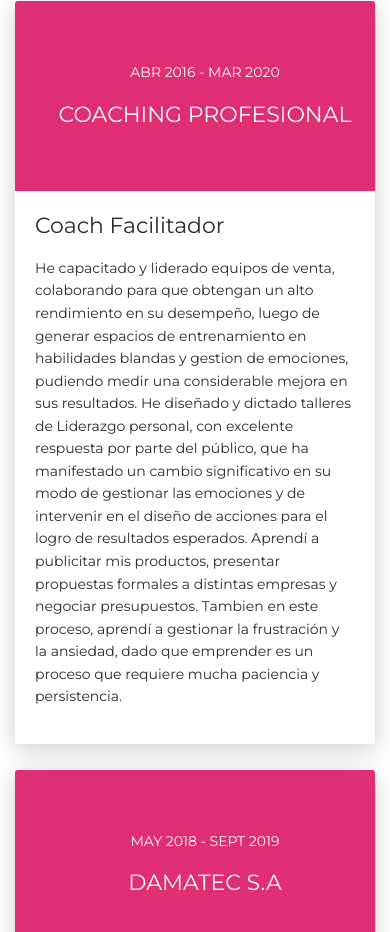
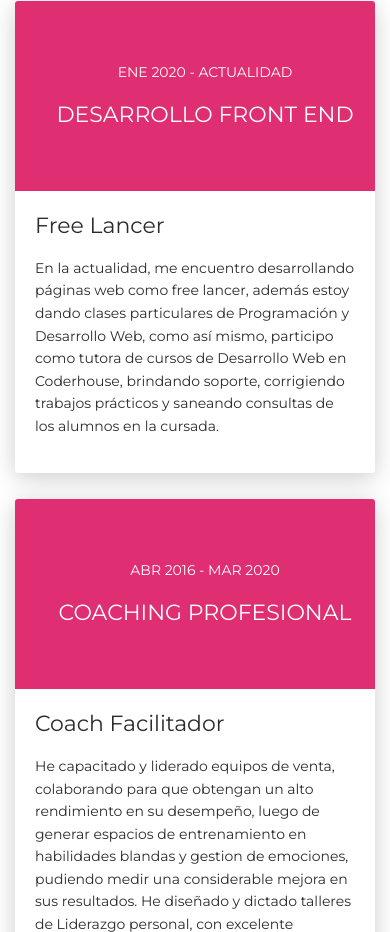
Before and after one commit to VaniFederici/vanina-cv, a plain HTML site: page index.html in a window 390 px wide. Shown: the part 4112-5044 px from the top of the page. Drawn offline with Linux system fonts and the light colour scheme.

Commit message:
add experience

```diff
--- a/index.html
+++ b/index.html
@@ -270,6 +270,27 @@
               <div class="row">
                 <div class="col-md-3 bg-primary" data-aos="fade-right" data-aos-offset="50" data-aos-duration="500">
                   <div class="card-body cc-experience-header">
+                    <p>Ene 2020 - Actualidad</p>
+                    <div class="h5">Desarrollo Front End</div>
+                  </div>
+                </div>
+                <div class="col-md-9" data-aos="fade-left" data-aos-offset="50" data-aos-duration="500">
+                  <div class="card-body">
+                    <div class="h5">Free Lancer</div>
+                    <p>
+                      En la actualidad, me encuentro desarrollando páginas web como free lancer, además estoy dando
+                      clases particulares de Programación y Desarrollo Web, como así mismo, participo como tutora de
+                      cursos de Desarrollo Web en Coderhouse, brindando soporte, corrigiendo trabajos prácticos y
+                      saneando consultas de los alumnos en la cursada.
+                    </p>
+                  </div>
+                </div>
+              </div>
+            </div>
+            <div class="card">
+              <div class="row">
+                <div class="col-md-3 bg-primary" data-aos="fade-right" data-aos-offset="50" data-aos-duration="500">
+                  <div class="card-body cc-experience-header">
                     <p>Abr 2016 - Mar 2020</p>
                     <div class="h5">Coaching Profesional</div>
                   </div>
```
